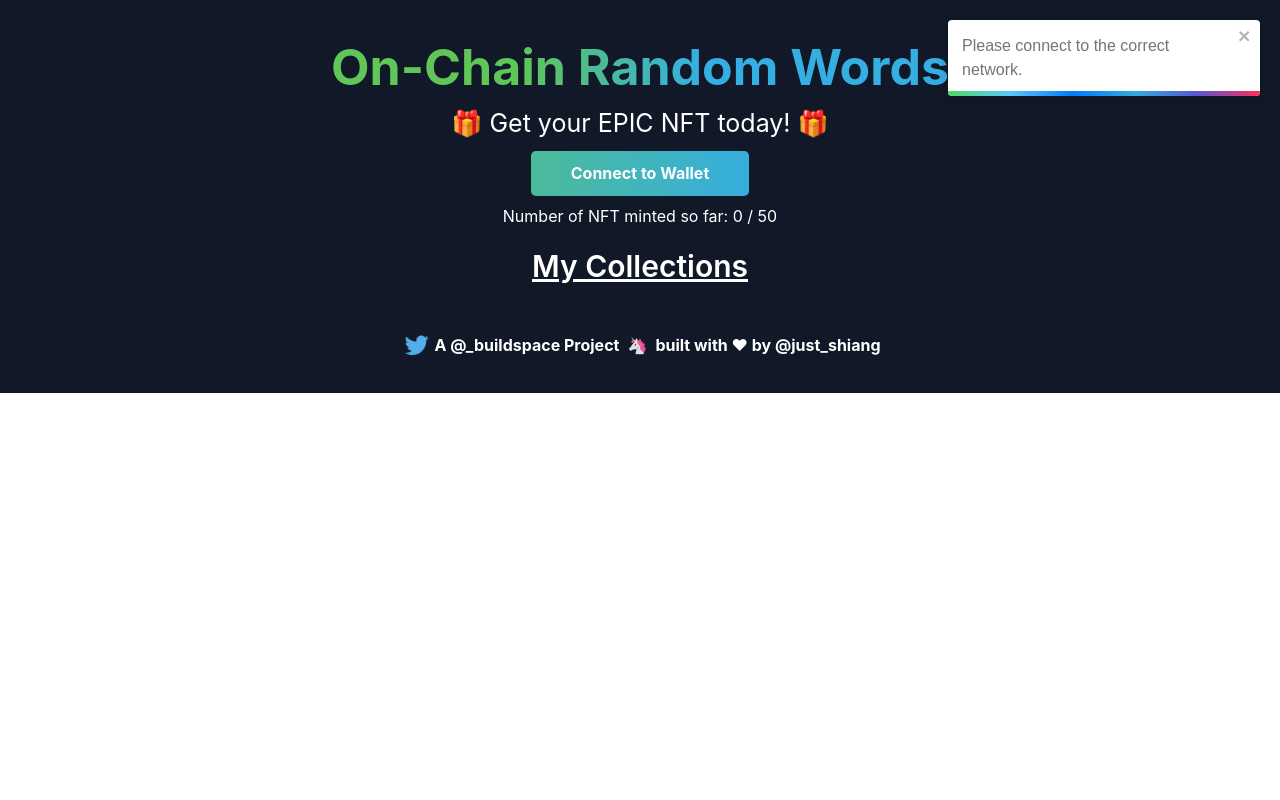
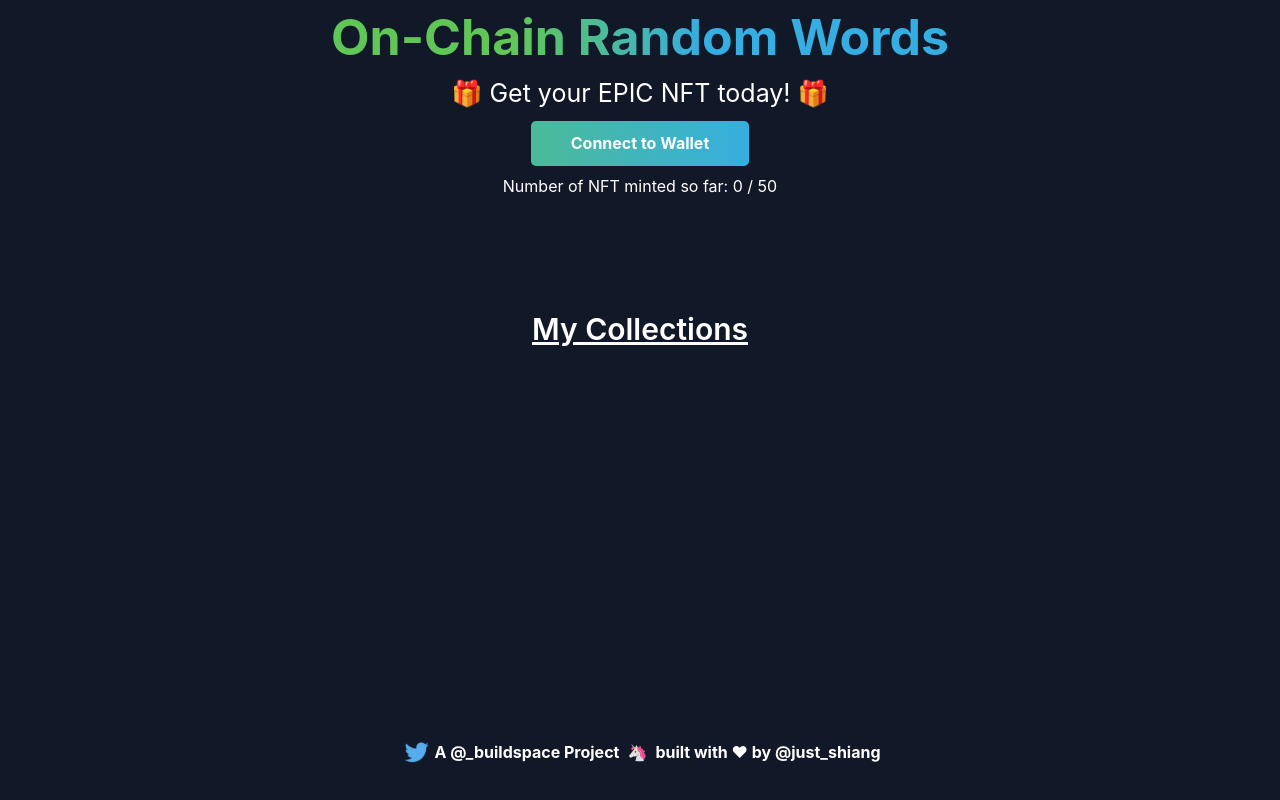
Before and after one commit to ribbons-digital/epic-nft-frontend, a React (Vite) app: page / in a window 1280 px wide. Built offline with nearby package versions, Linux system fonts and the light colour scheme.

Commit message:
adjust styling

```diff
--- a/src/App.jsx
+++ b/src/App.jsx
@@ -10,7 +10,7 @@ import "react-toastify/dist/ReactToastify.css";
 // Constants
 const TWITTER_HANDLE = "just_shiang";
 const TWITTER_LINK = `https://twitter.com/${TWITTER_HANDLE}`;
-const BUILDSPACE_TWIITER = "https://twitter.com/@_buildspace";
+const BUILDSPACE_TWIITER = "https://twitter.com/_buildspace";
 const OPENSEA_LINK = "https://testnets.opensea.io/assets";
 const TOTAL_MINT_COUNT = 50;
 const CONTRACT_ADDRESS = "0xB646598B2DCbddB32Ad6726528201D6EB0b4B1c2";
@@ -47,7 +47,7 @@ const App = () => {
     const { ethereum } = window;
 
     if (!ethereum) {
-      console.log("Make sure you have a metamask");
+      console.log("Make sure you have a metamask wallet");
       return;
     } else {
       console.log("We have the ethereum object", ethereum);
@@ -85,11 +85,6 @@ const App = () => {
         return;
       }
 
-      if (!ethereum.isMetaMask) {
-        alert("Please use MetaMask Wallet");
-        return;
-      }
-
       /*
        * Fancy method to request access to account.
        */
@@ -103,6 +98,7 @@ const App = () => {
       console.log("Connected", accounts[0]);
 
       setCurrentAccount(accounts[0]);
+      fetchMyCollections();
       getWalletInfo(ethereum);
 
       // Setup listener! This is for the case where a user comes to our site
@@ -181,7 +177,11 @@ const App = () => {
 
         getTotalNFTsMintedSoFar();
 
-        setupEventListener();
+        contract.on("NewEpicNFTMinted", (_, tokenId, collections) => {
+          console.log(collections);
+          displayMintResultToast(tokenId);
+          setMyCollections(collections);
+        });
       } catch (error) {
         setIsMinting(false);
         console.log(error);
@@ -191,28 +191,29 @@ const App = () => {
     }
   };
 
-  // Setup our listener.
-  const setupEventListener = async () => {
-    const contract = useContract();
+  // // Setup our listener.
+  // const setupEventListener = async () => {
+  //   const contract = useContract();
 
-    if (contract) {
-      // THIS IS THE MAGIC SAUCE.
-      // This will essentially "capture" our event when our contract throws it.
-      // If you're familiar with webhooks, it's very similar to that!
-      contract.on("NewEpicNFTMinted", (_, tokenId, collections) => {
-        displayMintResultToast(tokenId);
-        setMyCollections(collections);
-      });
+  //   if (contract) {
+  //     // THIS IS THE MAGIC SAUCE.
+  //     // This will essentially "capture" our event when our contract throws it.
+  //     // If you're familiar with webhooks, it's very similar to that!
+  //     contract.on("NewEpicNFTMinted", (_, tokenId, collections) => {
+  //       displayMintResultToast(tokenId);
+  //       setMyCollections(collections);
+  //     });
 
-      console.log("Setup event listener!");
-    } else {
-      console.log("Ethereum object doesn't exist!");
-    }
-  };
+  //     console.log("Setup event listener!");
+  //   } else {
+  //     console.log("Ethereum object doesn't exist!");
+  //   }
+  // };
 
   React.useEffect(() => {
+    const { ethereum } = window;
     checkIfWalletIsConnected();
-    if (!isOnCorrectNetwork) {
+    if (ethereum && !isOnCorrectNetwork) {
       displayNetworkErrorToast();
     } else {
       fetchMyCollections();
@@ -250,8 +251,10 @@ const App = () => {
   );
 
   return (
-    <div className="bg-gray-900 h-full">
-      <div className="w-full max-h-14 flex items-center justify-end">
+    <div className="h-screen">
+      <div className="h-1/3">
+        <div className="bg-gray-900 flex flex-col items-center h-full">
+          <div className="w-full flex items-center justify-end">
             {walletInfo.address !== "" && (
               <div
                 style={{
@@ -279,8 +282,8 @@ const App = () => {
               </div>
             )}
           </div>
-      <div className="flex flex-col items-center justify-around h-full">
-        <div className="flex flex-col items-center header-container">
+
+          <div className="flex flex-col items-center">
             <p className=" my-2 header gradient-text">On-Chain Random Words</p>
             <p className="sub-text mb-2">🎁 Get your EPIC NFT today! 🎁</p>
             {isOnCorrectNetwork && (
@@ -291,14 +294,20 @@ const App = () => {
                 ? renderNotConnectedContainer()
                 : renderMintUI()}
               {isMinting && (
-              <img style={{ width: "20%" }} src={Blocks} alt="loading blocks" />
+                <img
+                  style={{ width: "20%" }}
+                  src={Blocks}
+                  alt="loading blocks"
+                />
               )}
             </div>
             <div className="text-white my-2">
               Number of NFT minted so far: {numberMinted} / {TOTAL_MINT_COUNT}
             </div>
           </div>
-
+        </div>
+      </div>
+      <div className="h-2/3 flex flex-col justify-between pt-8">
         <div className="w-full flex flex-col items-center">
           <div className="text-white font-semibold my-3 text-3xl underline">
             My Collections
--- a/src/styles/index.css
+++ b/src/styles/index.css
@@ -5,6 +5,7 @@
 body,
 html {
   margin: 0;
+  background-color: rgba(17, 24, 39);
 }
 
 body {
--- a/tailwind.config.js
+++ b/tailwind.config.js
@@ -1,6 +1,6 @@
 module.exports = {
   purge: {
-    enabled: true,
+    enabled: false,
     content: ["./src/**/*.html", "./src/**/*.jsx"],
   },
   darkMode: false, // or 'media' or 'class'
```
Lines whose indentation alone changed are shown as unchanged.
